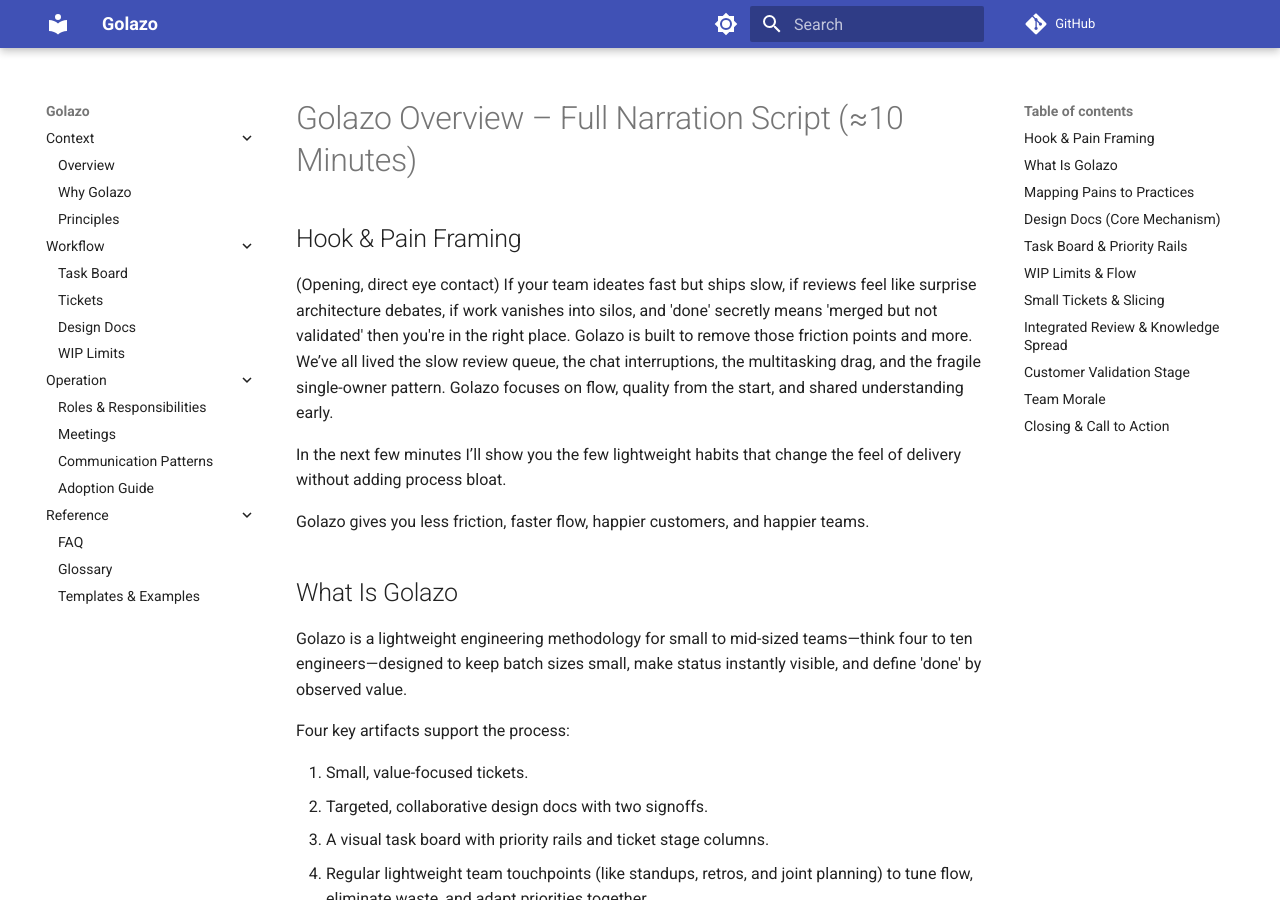
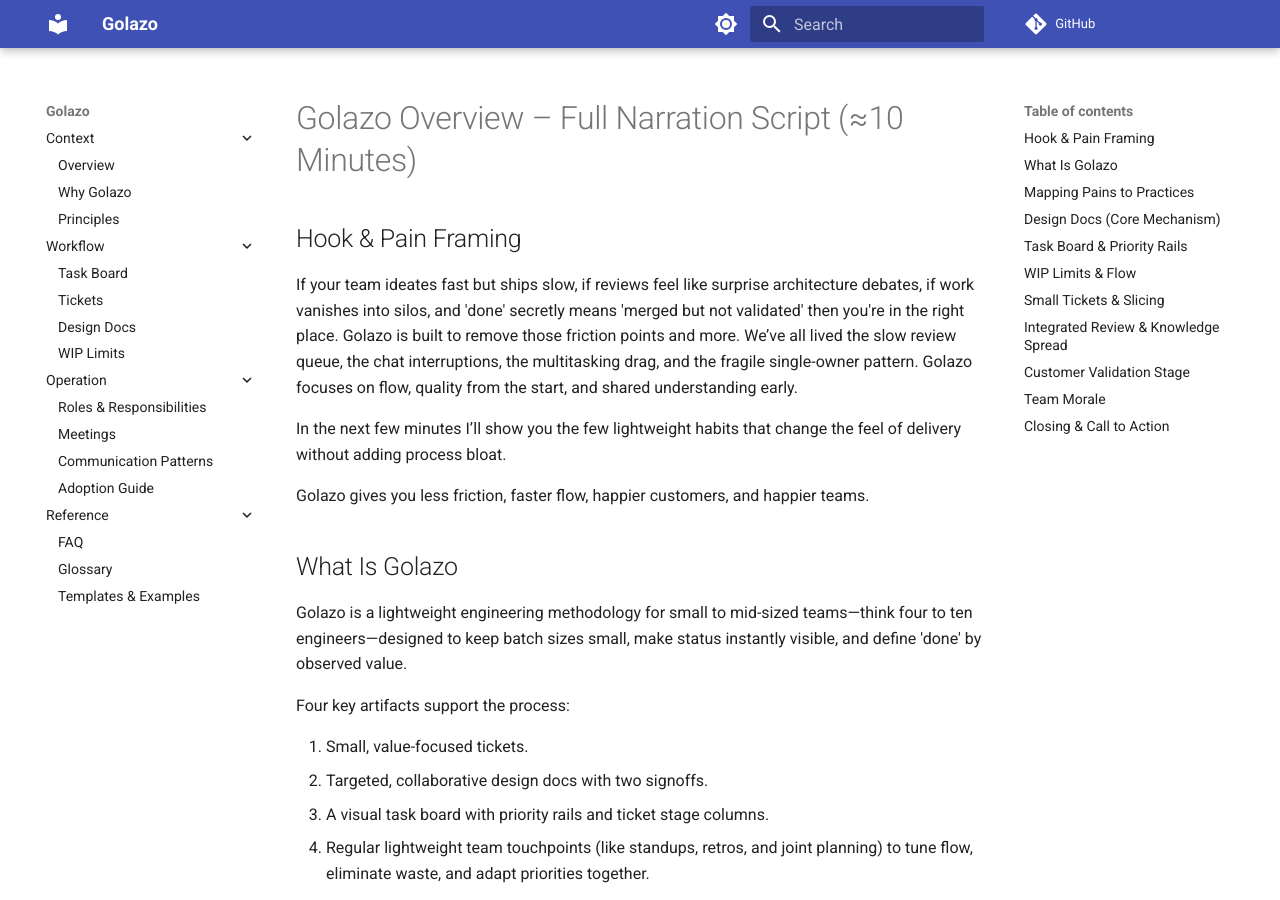
Before and after one commit to microsoft/golazo, an MkDocs documentation site: the page built from docs/assets/videos/overview/video-overview-script.md, in a window 1280 px wide and 900 px high. Built offline with MkDocs 1.6.1 and Material for MkDocs 9.7.7, drawn with Linux system fonts in a browser that asks for light colours; comment, search, counter and statistics services are not loaded.

Commit message:
remove direction

```diff
--- a/docs/assets/videos/overview/video-overview-script.md
+++ b/docs/assets/videos/overview/video-overview-script.md
@@ -2,12 +2,11 @@
 
 ## Hook & Pain Framing
 
-(Opening, direct eye contact) If your team ideates fast but ships slow, if reviews feel like
-surprise architecture debates, if work vanishes into silos, and 'done' secretly means 'merged but
-not validated' then you're in the right place. Golazo is built to remove those friction points and
-more. We’ve all lived the slow review queue, the chat interruptions, the multitasking drag, and the
-fragile single-owner pattern. Golazo focuses on flow, quality from the start, and shared
-understanding early.
+If your team ideates fast but ships slow, if reviews feel like surprise architecture debates, if
+work vanishes into silos, and 'done' secretly means 'merged but not validated' then you're in the
+right place. Golazo is built to remove those friction points and more. We’ve all lived the slow
+review queue, the chat interruptions, the multitasking drag, and the fragile single-owner pattern.
+Golazo focuses on flow, quality from the start, and shared understanding early.
 
 In the next few minutes I’ll show you the few lightweight habits that change the feel of delivery
 without adding process bloat.
```
